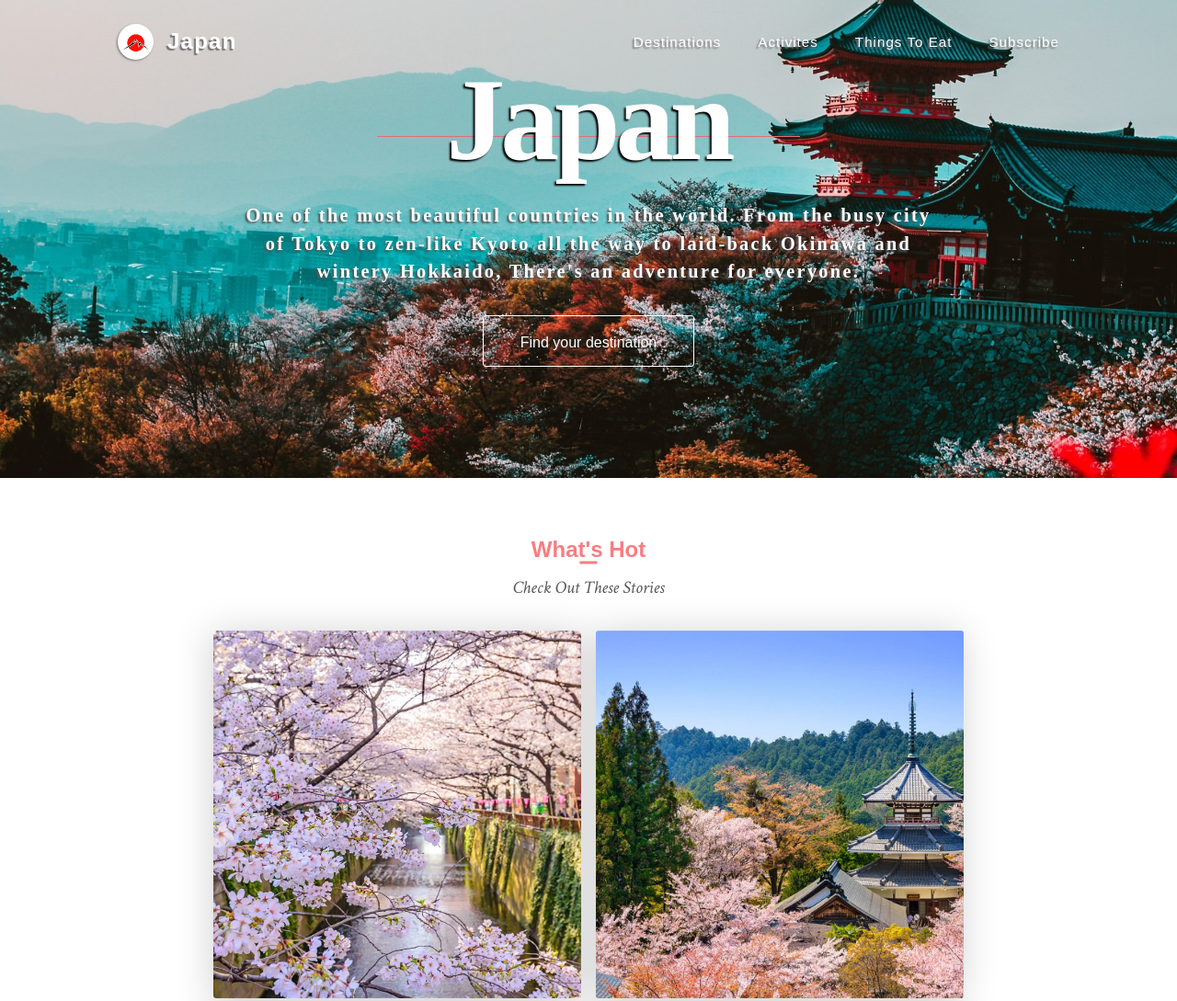
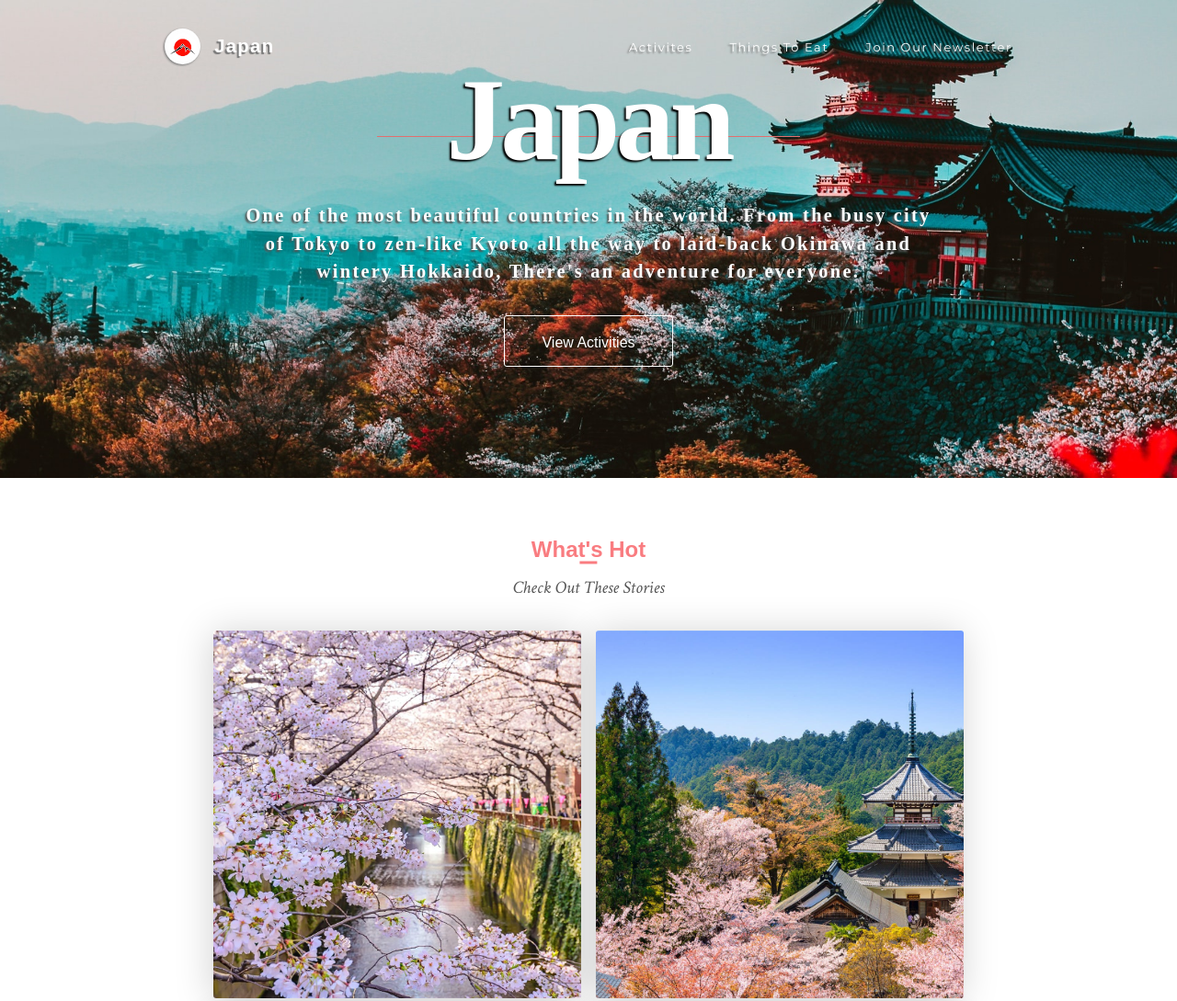
Before and after one commit to Tivler/RoadToHire-ish, a plain HTML site: page index.html in a window 1280 px wide. Shown: the top 1089 px of the page at 92% size. Drawn offline with nearby package versions, Linux system fonts and the light colour scheme; a web font is replaced by a local one.

Commit message:
minor tweaks

```diff
--- a/assets/scripts/index/index.js
+++ b/assets/scripts/index/index.js
@@ -1,19 +1,20 @@
-function animateCss (item , action , delay) {
-    const element =  document.querySelector(item);
-    element.classList.add('animated', action , delay);
+function animateCss(item, action, delay) {
+    const element = document.querySelector(item);
+    element.classList.add('animated', action, delay);
 }
 
-animateCss(".main_nav" , "bounceInDown" );
+animateCss(".main_nav", "bounceInDown");
 animateCss(".header_title", "bounceInDown");
-animateCss('.header_description' , "bounceInDown");
-animateCss('.button' , "bounceInDown");
+animateCss('.header_description', "bounceInDown");
+animateCss('.button', "bounceInDown");
+animateCss('.article_wrapper' ,"bounceInUp");
 
 
-function navEffect () {
+function navEffect() {
     const nav = document.querySelector('.main_nav');
 
-    window.addEventListener('scroll' , function() {
-        if(window.scrollY >= 541.8181762695312) {
+    window.addEventListener('scroll', function () {
+        if (window.scrollY >= 108) {
             nav.classList.add('blue');
         } else {
             nav.classList.remove('blue');
--- /dev/null
+++ b/assets/styles/activities/index.css
@@ -0,0 +1,160 @@
+@import url('https://fonts.googleapis.com/css?family=Quicksand:400,700');
+@import url('https://fonts.googleapis.com/css?family=Cambay:400,700');
+@import url('https://fonts.googleapis.com/css?family=Crimson+Text:400i');
+@import url('https://fonts.googleapis.com/css?family=Montserrat');
+
+/* Universal and Body Styles ------------------------------------------------  */
+
+* {
+    margin: 0;
+    padding: 0;
+}
+
+html {
+    height: 100%;
+    ;
+}
+
+body {
+    font-family: "Cambay", sans-serif;
+    color: #fff;
+    height: 100%;
+    width: 100%;
+}
+
+/* backsplash Styles ------------------------------------------------  */
+
+.backsplash {
+    height: 17vh;
+    background-color: rgba(241, 237, 237, .6);
+}
+
+/* Nav and logo wrapper styles ------------------------------------------------ */
+
+.main_nav {
+    position: fixed;
+    top: 0;
+    color: #fff;
+    height: 90px;
+    width: 100%;
+    background-color: transparent;
+    z-index: 2000;
+    transition: .35s;
+    background-color: rgba(35, 40, 55, 0.95);
+}
+
+.logo_wrapper {
+    height: 90px;
+    margin-left: 17%;
+    display: flex;
+}
+
+.logo_image {
+    height: 39px;
+    width: 39px;
+    border-radius: 100%;
+    align-self: center;
+    margin-right: 15px;
+    filter: drop-shadow(-1px 1px 1px #777);
+}
+
+.logo_text {
+    color: #fff;
+    font-weight: 700;
+    display: inline;
+    font-size: 1.275em;
+    letter-spacing: 1.25px;
+    line-height: 1.5;
+    align-self: center;
+    text-shadow: -2px 2px 1px #777;
+    transition: .3s;
+    z-index: 999;
+    text-decoration: none;
+}
+
+.nav_list-wrapper {
+    position: fixed;
+    height: 90px;
+    width: 100%;
+    top: 0;
+    right: 0;
+    margin-right: 17%;
+}
+
+.main_nav-list {
+    height: 90px;
+    display: flex;
+    align-items: center;
+    float: right;
+    font-size: .95em;
+}
+
+.main_nav-list li {
+    align-items: center;
+    list-style-type: none;
+}
+
+.nav_list-item {
+    font-family: "Montserrat";
+    font-size: 13px;
+    letter-spacing: 1.6px;
+    color: #fff;
+    text-decoration: none;
+    text-shadow: -2px 2px 2px #777;
+}
+
+.explore {
+    padding-right: 40px;
+}
+
+.food {
+    padding-right: 40px;
+}
+
+.contact {
+    padding-right: 40px;
+}
+
+/* Main Hero Wrapper and Heading Styles ---------------- */
+
+.main_header {
+    width: 85%;
+    position: absolute;
+    top: 310px;
+    left: 50%;
+    transform: translate(-50%, -50%);
+}
+
+.header_title {
+    font-family: "Cambay";
+    font-size: 3.8em;
+    font-weight: 600;
+    letter-spacing: .5px;
+    color: #484141;
+    width: 85vw;
+    text-align: center;
+    line-height: 35px;
+    animation-delay: .4s;
+}
+
+.header_title::after {
+    content: "";
+    display: block;
+    position: absolute;
+    height: 1px;
+    width: 100%;
+    background-color: rgba(100, 100, 100, 0.2);
+    z-index: -1;
+}
+
+.header_description {
+    text-transform: uppercase;
+    font-family: "Roboto";
+    font-weight: 900;
+    color: #e26f6f;
+    font-size: 1.275em;
+    text-align: center;
+    letter-spacing: .07px;
+    margin-top: .65em;
+    animation-delay: .2s;
+}
--- a/assets/styles/index/index.css
+++ b/assets/styles/index/index.css
@@ -1,6 +1,7 @@
 @import url('https://fonts.googleapis.com/css?family=Quicksand:400,700');
 @import url('https://fonts.googleapis.com/css?family=Cambay:400,700');
 @import url('https://fonts.googleapis.com/css?family=Crimson+Text:400i');
+@import url('https://fonts.googleapis.com/css?family=Montserrat');
 
 /* Universal and Body Styles ------------------------------------------------  */
 
@@ -69,7 +70,7 @@ body {
     position: fixed;
     top: 0;
     color: #fff;
-    height: 90px;
+    height: 100px;
     width: 100%;
     background-color: transparent;
     z-index: 2000;
@@ -78,12 +79,12 @@ body {
 
 .main_nav.blue {
     background-color: rgba(35, 40, 55, 0.95);
-    height: 90px;
+    height: 100px;
 }
 
 .logo_wrapper {
-    height: 90px;
-    margin-left: 10%;
+    height: 100px;
+    margin-left: 14%;
     display: flex;
 }
 
@@ -97,28 +98,34 @@ body {
 }
 
 .logo_text {
-    font-weight: 400;
+    color: #fff;
+    font-weight: 700;
     display: inline;
-    font-size: 1.5em;
-    font-weight: bold;
+    font-size: 1.275em;
     letter-spacing: 1.25px;
     line-height: 1.5;
     align-self: center;
     text-shadow: -2px 2px 1px #777;
     transition: .3s;
+    z-index: 999;
+    text-decoration: none;
+}
+
+.logo_text.blue {
+    text-shadow: none;
 }
 
 .nav_list-wrapper {
     position: fixed;
-    height: 90px;
+    height: 100px;
     width: 100%;
     top: 0;
     right: 0;
-    margin-right: 10%;
+    margin-right: 14%;
 }
 
 .main_nav-list {
-    height: 90px;
+    height: 100px;
     display: flex;
     align-items: center;
     float: right;
@@ -131,8 +138,9 @@ body {
 }
 
 .nav_list-item {
-    font-size: 1em;
-    letter-spacing: 1px;
+    font-family: "Montserrat";
+    font-size: 13px;
+    letter-spacing: 1.6px;
     color: #fff;
     text-decoration: none;
     text-shadow: -2px 2px 2px #777;
@@ -182,7 +190,7 @@ body {
     width: 60%;
     text-align: center;
     line-height: 35px;
-    animation-delay: .7s;
+    animation-delay: .5s;
 }
 
 .header_title::after {
@@ -205,7 +213,7 @@ body {
     letter-spacing: 2.275px;
     text-shadow: -2px 2px 2px #555;
     margin-top: 3.5em;
-    animation-delay: .5s;
+    animation-delay: .3s;
 }
 
 .button_wrapper {
@@ -290,6 +298,7 @@ body {
     display: flex;
     flex-wrap: wrap;
     justify-content: center;
+    z-index: -99999;
 }
 
 .article_post {
--- a/assets/styles/subscribe/index.css
+++ b/assets/styles/subscribe/index.css
@@ -53,7 +53,7 @@ main {
 
 .logo_wrapper {
     height: 90px;
-    margin-left: 10%;
+    margin-left: 17%;
     display: flex;
 }
 
@@ -67,15 +67,16 @@ main {
 }
 
 .logo_text {
-    font-weight: 400;
+    color: #fff;
+    font-weight: 700;
     display: inline;
-    font-size: 1.5em;
-    font-weight: bold;
+    font-size: 1.275em;
     letter-spacing: 1.25px;
     line-height: 1.5;
     align-self: center;
     text-shadow: -2px 2px 1px #777;
-    transition: .3s;
+    z-index: 999;
+    text-decoration: none;
 }
 
 
@@ -92,7 +93,7 @@ main {
     width: 100%;
     top: 0;
     right: 0;
-    margin-right: 10%;
+    margin-right: 17%;
 }
 
 .main_nav-list {
@@ -114,7 +115,6 @@ main {
     color: #fff;
     text-decoration: none;
     text-shadow: -2px 2px 2px #777;
-    transition: .3s
 }
 
 .nav_list-item {
@@ -123,7 +123,6 @@ main {
     color: #fff;
     text-decoration: none;
     text-shadow: -2px 2px 2px #777;
-    transition: .3s
 }
 
 .home {
@@ -163,7 +162,7 @@ main {
     width: 85vw;
     text-align: center;
     line-height: 35px;
-    animation-delay: .7s;
+    animation-delay: .5s;
 }
 
 .header_title::after {
@@ -185,7 +184,7 @@ main {
     text-align: center;
     letter-spacing: .07px;
     margin-top: .65em;
-    animation-delay: .5s;
+    animation-delay: .3s;
 }
 
 /* Form Styles  ---------------- */
@@ -206,6 +205,7 @@ main {
     padding: 100px 100px 110px 100px;
     justify-content: center;
     border-radius: 5px;
+    animation-delay: .2s;
 }
 
 .form-logo {
@@ -260,17 +260,13 @@ main {
 .form_button {
     width: 100%;
     margin: 0 auto;
-    color: #484141;
+    color: #fff;
     font-size: 14px;
     padding: 28px 40px 25px;
     transition: .3s;
     text-align: center;
     border-radius: 3px;
     text-transform: uppercase;
-}
-
-.form_button:hover {
-    color: #fff;
     background-color: #00a8b3;
     border: 1px solid #00a8b3;
 }
--- a/index.html
+++ b/index.html
@@ -6,7 +6,6 @@
     <meta name="viewport" content="width=device-width, initial-scale=1.0">
     <meta http-equiv="X-UA-Compatible" content="ie=edge">
     <link rel="stylesheet" href="./assets/styles/index/index.css">
-    <link rel="stylesheet" href="./assets/styles/index/media.css">
     <link rel="stylesheet" href="https://cdnjs.cloudflare.com/ajax/libs/animate.css/3.7.0/animate.min.css">
     <link rel="stylesheet" href="https://use.fontawesome.com/releases/v5.8.1/css/all.css"
         integrity="sha384-50oBUHEmvpQ+1lW4y57PTFmhCaXp0ML5d60M1M7uH2+nqUivzIebhndOJK28anvf" crossorigin="anonymous">
@@ -20,14 +19,13 @@
         <nav class="main_nav">
             <div class="logo_wrapper">
                 <img class="logo_image" src="../assets/images/avi.jpg" alt="Logo">
-                <div class="logo_text">Japan</div>
+                <a class="logo_text" href="#"><div>Japan</div></a>
             </div>
             <div class="nav_list-wrapper">
                 <ul class="main_nav-list">
-                    <li class="explore"><a class="nav_list-item" href="#">Destinations</a></li>
-                    <li class="explore"><a class="nav_list-item" href="#">Activites</a></li>
+                    <li class="explore"><a class="nav_list-item" href="/activites.html">Activites</a></li>
                     <li class="food"><a class="nav_list-item" href="#">Things To Eat</a></li>
-                    <li class="subscribe"><a class="nav_list-item" href="/subscribe.html">Subscribe</a></li>
+                    <li class="subscribe"><a class="nav_list-item" href="/subscribe.html">Join Our Newsletter</a></li>
                 </ul>
             </div>
         </nav>
@@ -38,7 +36,7 @@
                 to zen-like Kyoto all the way to laid-back Okinawa and wintery Hokkaido, There's an adventure for
                 everyone.</p>
             <div class="button_wrapper">
-                <a class="button" href="#">Find your destination</a>
+                <a class="button" href="/activites.html">View Activities</a>
             </div>
         </header>
 
@@ -272,8 +270,7 @@
         <footer id="footer" class="main_footer">
             <nav class="footer_nav">
                 <ul class="footer_nav--list">
-                    <li><a class="footer_nav--item" href="#">Destinations</a></li>
-                    <li><a class="footer_nav--item" href="#">Activites</a></li>
+                    <li><a class="footer_nav--item" href="/activites.html">Activites</a></li>
                     <li><a class="footer_nav--item" href="#">Food</a></li>
                     <li><a class="footer_nav--item" href="/subscribe.html">Newsletter</a></li>
                 </ul>
```
Also changed, not shown: activites.html (added, +39 -0 lines), assets/scripts/activities/index.js (added, +9 -0 lines), subscribe.html (+4 -6 lines), assets/images/blue-sky-dawn-daylight-1108701.jpg (added), 1 other file.
